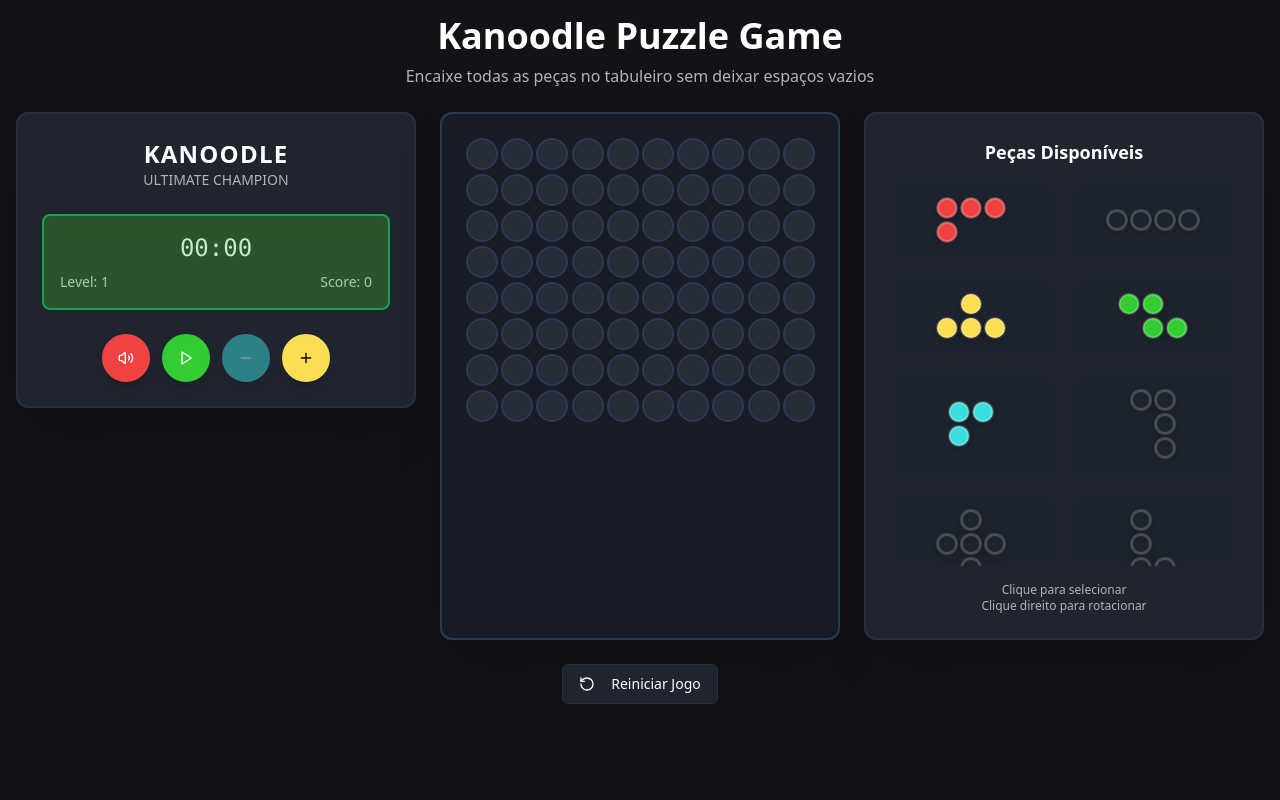
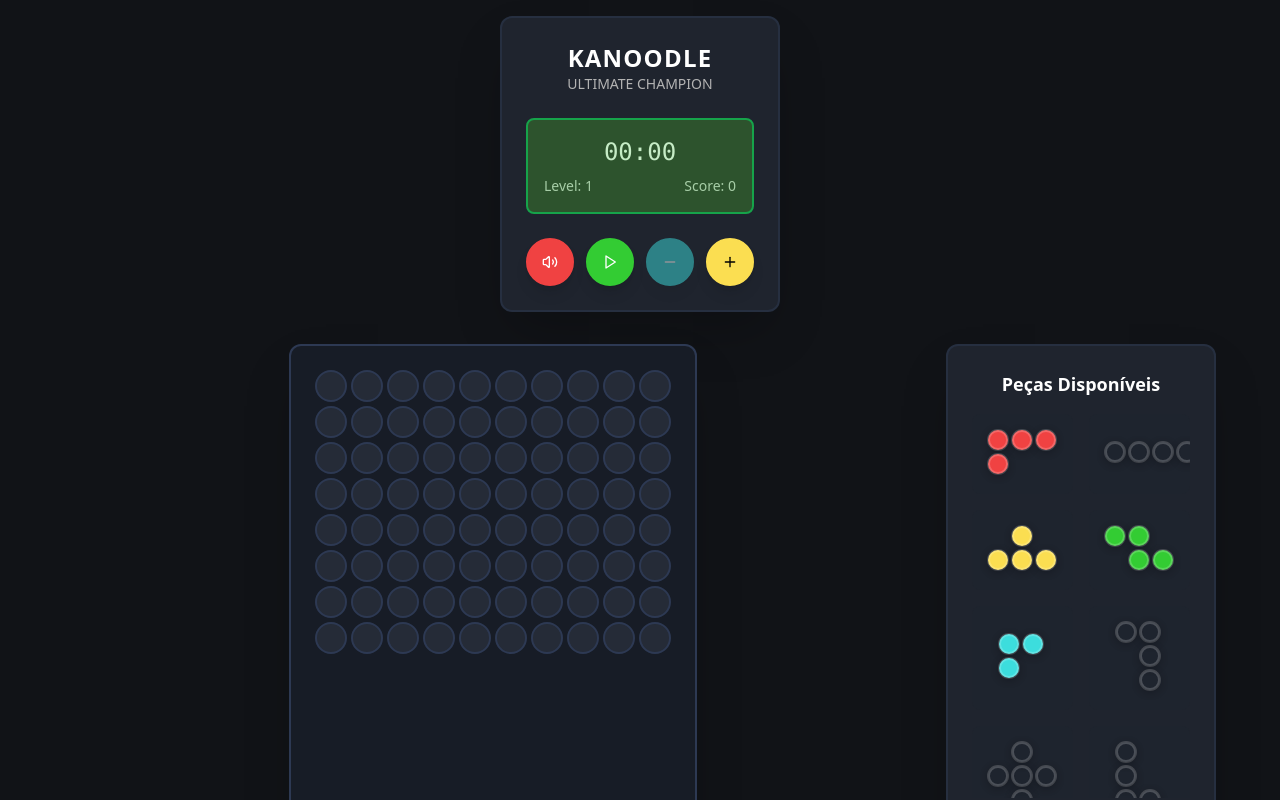
Before and after one commit to marcoriesco/riescade-app-kanoodle, a React (Vite) app: page / in a window 1280 px wide. Shown: the top 800 px of the page. Built offline with nearby package versions, Linux system fonts and the light colour scheme.

Commit message:
Refine layout and gameplay

```diff
--- a/src/pages/Index.tsx
+++ b/src/pages/Index.tsx
@@ -21,21 +21,9 @@ const Index = () => {
 
   return (
     <div className="min-h-screen bg-background p-4">
-      <div className="max-w-7xl mx-auto">
-        {/* Header */}
-        <div className="text-center mb-6">
-          <h1 className="text-4xl font-bold text-white mb-2">
-            Kanoodle Puzzle Game
-          </h1>
-          <p className="text-muted-foreground">
-            Encaixe todas as peças no tabuleiro sem deixar espaços vazios
-          </p>
-        </div>
-
-        {/* Game Layout */}
-        <div className="grid grid-cols-1 lg:grid-cols-3 gap-6 mb-6">
-          {/* Left Panel - Control Panel */}
-          <div className="lg:col-span-1">
+      <div className="max-w-6xl mx-auto">
+        {/* Top Section - Control Panel */}
+        <div className="flex justify-center mb-8">
           <ControlPanel
             timer={gameState.timer}
             gameStarted={gameState.gameStarted}
@@ -48,8 +36,10 @@ const Index = () => {
           />
         </div>
 
-          {/* Center - Game Board */}
-          <div className="lg:col-span-1 flex justify-center">
+        {/* Bottom Section - Game Board and Pieces */}
+        <div className="grid grid-cols-1 lg:grid-cols-4 gap-6 mb-6">
+          {/* Main Game Board - Takes up 3/4 of the width */}
+          <div className="lg:col-span-3 flex justify-center">
             <GameBoard
               board={gameState.board}
               hoveredPosition={gameState.hoveredPosition}
@@ -60,7 +50,7 @@ const Index = () => {
             />
           </div>
 
-          {/* Right Panel - Piece Selector */}
+          {/* Right Side - Piece Selector - Takes up 1/4 of the width */}
           <div className="lg:col-span-1">
             <PieceSelector
               pieces={gameState.pieces}
```
Lines whose indentation alone changed are shown as unchanged.
